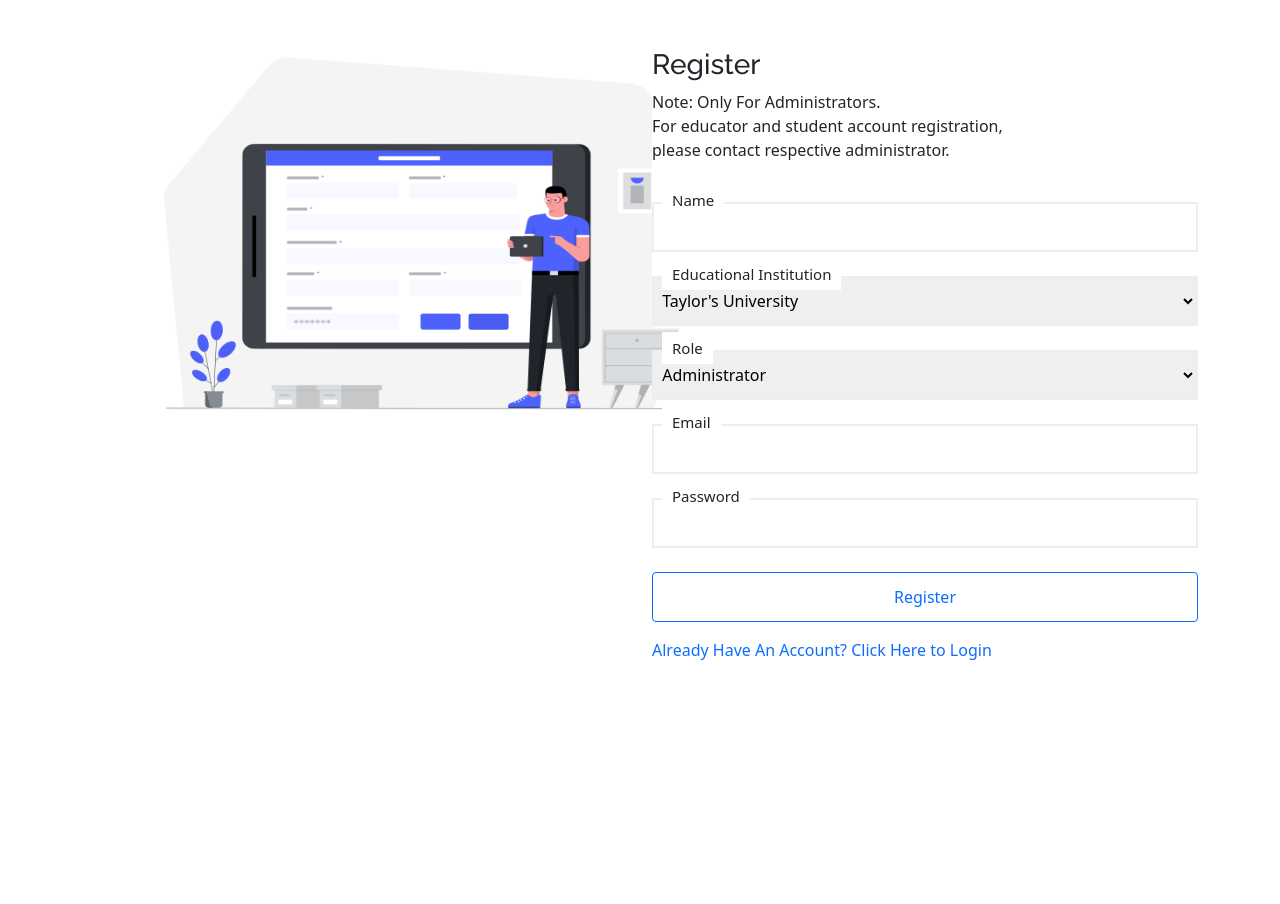
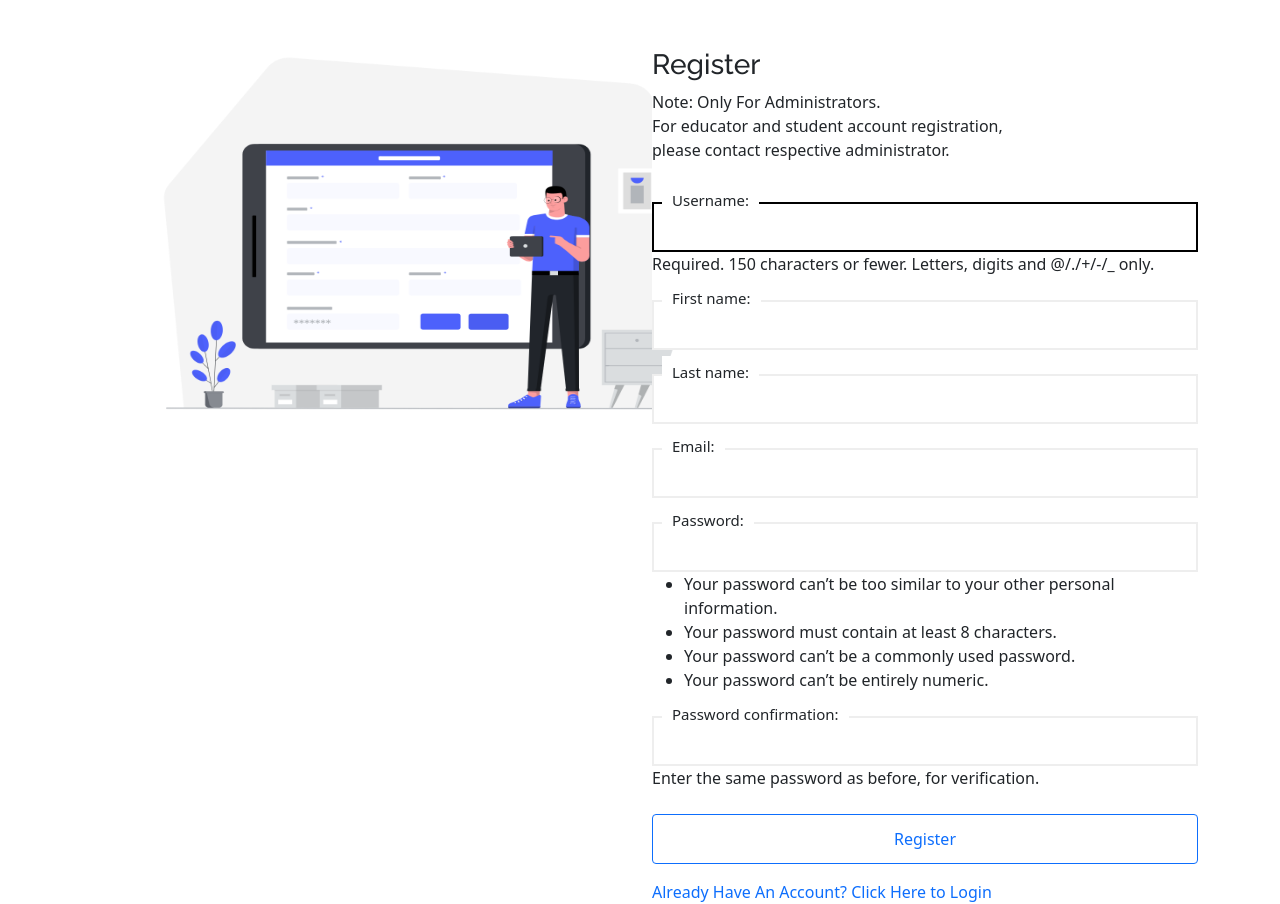
Before and after one commit to RichelleT/Education-System-in-Django, a Django app: page /register/ in a window 1280 px wide. Shown: the part 88-992 px from the top of the page. Before the commit the page ends 748 px from the top, so only its background shows below. Run offline with Django 3.2, Linux system fonts and the light colour scheme; some libraries are stand-ins or nearby versions.

Commit message:
Admin Registration Works

```diff
--- a/OAiES/urls.py
+++ b/OAiES/urls.py
@@ -20,17 +20,17 @@ from main.views import login_view
 from main.views import redir_view
 from main.views import userProf_view
 from main.views import dashboard_view
-from registerAdmin.views import regisAdm_view
+from registerAdmin.views import register
 from registerUser.views import regisUsr_view
 
 urlpatterns = [
     path('', landing_view, name='landing'),
-    path('landing/', landing_view),
-    path('login/', login_view),
-    path('userProf/', userProf_view),
-    path('dashboard/', dashboard_view),
+    path('landing/', landing_view, name="landingP"),
+    path('login/', login_view, name="login"),
+    path('userProf/', userProf_view, name="userProf"),
+    path('dashboard/', dashboard_view, name="Dash"),
     path('redir/', redir_view), #REMOVE LATER
-    path('register/', regisAdm_view),
-    path('registerUser/', regisUsr_view),
+    path('register/', register, name="Register"),
+    path('registerUser/', regisUsr_view, name="RegisterUser"),
     path('admin/', admin.site.urls),
 ]
--- /dev/null
+++ b/registerAdmin/forms.py
@@ -0,0 +1,28 @@
+from django import forms
+from django.contrib.auth.models import User
+from django.contrib.auth.forms import UserCreationForm
+
+class RegistrationForm(UserCreationForm):
+    email = forms.EmailField(required=True)
+
+    class Meta:
+        model = User
+        fields = (
+            'username',
+            'first_name',
+            'last_name',
+            'email',
+            'password1',
+            'password2'
+        )
+
+    def save(self, commit=True):
+        user = super(RegistrationForm, self).save(commit=False)
+        user.first_name = self.cleaned_data['first_name']
+        user.last_name = self.cleaned_data['last_name']
+        user.email = self.cleaned_data['email']
+
+        if commit:
+            user.save()
+
+        return user
--- a/registerAdmin/views.py
+++ b/registerAdmin/views.py
@@ -1,6 +1,17 @@
-from django.shortcuts import render
-from django.http import HttpResponse
+from django.shortcuts import  render, redirect
+from registerAdmin.forms import RegistrationForm
+# Create your views here.
 
-# Create your views here.
-def regisAdm_view(request, *args, **kwargs):
-    return render(request, "registerAdmin.html", {})
+# def regisAdm_view(request, *args, **kwargs):
+#     return render(request, "registerAdmin.html", {})
+def register(request):
+    if request.method =='POST':
+        form = RegistrationForm(request.POST)
+        if form.is_valid():
+            form.save()
+            return redirect('/userProf/')
+    else:
+        form = RegistrationForm()
+
+        args = {'form': form}
+        return render(request, 'registerAdmin.html', args)
--- a/static/css/login.css
+++ b/static/css/login.css
@@ -11,7 +11,16 @@ body {
     position: relative;
 }
 
-.forms-inputs span {
+/* .forms-inputs span {
+    position: absolute;
+    top: -18px;
+    left: 10px;
+    background-color: #fff;
+    padding: 5px 10px;
+    font-size: 15px
+} */
+
+.forms-inputs label {
     position: absolute;
     top: -18px;
     left: 10px;
@@ -22,7 +31,8 @@ body {
 
 .forms-inputs input {
     height: 50px;
-    border: 2px solid #eee
+    border: 2px solid #eee;
+    width: 100%;
 }
 
 .forms-inputs input:focus {
--- a/templates/registerAdmin.html
+++ b/templates/registerAdmin.html
@@ -17,9 +17,60 @@
                 <h3>Register</h3>
                 <p>Note: Only For Administrators. <br/>For educator and student account registration,<br/>please contact respective administrator.</p>
                 <br/>
+            </div>
+            <form method="post" autocomplete="off">
+                {% csrf_token %}
+                    <div class="forms-inputs mb-4">
+                        <label for="id_username">Username:</label>
+                        <input type="text" name="username" maxlength="150" autofocus required id="id_username">
+                        <span class="helptext">Required. 150 characters or fewer. Letters, digits and @/./+/-/_ only.</span>
+                    </div>
+                    <div class="forms-inputs mb-4">
+                        <label for="id_first_name">First name:</label>
+                        <input type="text" name="first_name" maxlength="150" id="id_first_name">
+                    </div>
+                    <div class="forms-inputs mb-4">
+                        <label for="id_last_name">Last name:</label>
+                        <input type="text" name="last_name" maxlength="150" id="id_last_name">
+                    </div>
+                    <div class="forms-inputs mb-4">
+                        <label for="id_email">Email:</label>
+                        <input type="email" name="email" required id="id_email">
+                    </div>
+                    <div class="forms-inputs mb-4">
+                        <label for="id_password1">Password:</label>
+                        <input type="password" name="password1" autocomplete="new-password" required id="id_password1">
+                        <span class="helptext"><ul><li>Your password can’t be too similar to your other personal information.</li><li>Your password must contain at least 8 characters.</li><li>Your password can’t be a commonly used password.</li><li>Your password can’t be entirely numeric.</li></ul></span>
+                    </div>
+                    <div class="forms-inputs mb-4">
+                        <label for="id_password2">Password confirmation:</label>
+                        <input type="password" name="password2" autocomplete="new-password" required id="id_password2">
+                        <span class="helptext">Enter the same password as before, for verification.</span>
+                    </div>
+                {% comment %} <div class="forms-inputs mb-4"> <label for="id_username">Username</label>
+                    <input class="w-100" autocomplete="off" type="text" id="id_username">
+                </div>
+                <div class="forms-inputs mb-4"> <label for="id_email">Email</label>
+                    <input class="w-100" autocomplete="off" type="email" id="id_email">
+                </div>
+                <div class="forms-inputs mb-4"> <label for="id_password1">Password</label>
+                    <input class="w-100" autocomplete="off" type="password" id="id_password1">
+                </div>
+                <div class="forms-inputs mb-4"> <label for="id_password2">Password Confirmation</label>
+                    <input class="w-100" autocomplete="off" type="password" id="id_password2">
+                </div> {% endcomment %}
+                <div class="mb-3"> <button class="btn btn-outline-primary w-100" type="submit">Register</button> </div>
+            </form>
+            <div>
+                </label> <span class="ml-auto"><a href="/login/" class="forgot-pass">Already Have An Account? Click Here to Login</a></span>
+            </div>
+            {% comment %} <div class="form-data">
+                <p></p>
+                <br/>
+                <h3>Register</h3>
+                <p>Note: Only For Administrators. <br/>For educator and student account registration,<br/>please contact respective administrator.</p>
+                <br/>
                 <div class="forms-inputs mb-4"> <span>Name</span> <input class="w-100" autocomplete="off" type="text"></div>
-                {% comment %} <div class="forms-inputs mb-4"> <span>Last Name</span> <input class="w-100" autocomplete="off" type="text"></div> {% endcomment %}
-                {% comment %} change edu instit to dropdown list {% endcomment %}
                 <div class="forms-inputs mb-4"> <span>Educational Institution</span>
                     <select class="w-100" name="institution">
                         <option value="" selected>&nbsp;Taylor's University</option>
@@ -39,7 +90,7 @@
                 <div>
                     </label> <span class="ml-auto"><a href="/login/" class="forgot-pass">Already Have An Account? Click Here to Login</a></span>
                 </div>
-            </div>
+            </div> {% endcomment %}
         </div>
     </div>
 </div>
```
